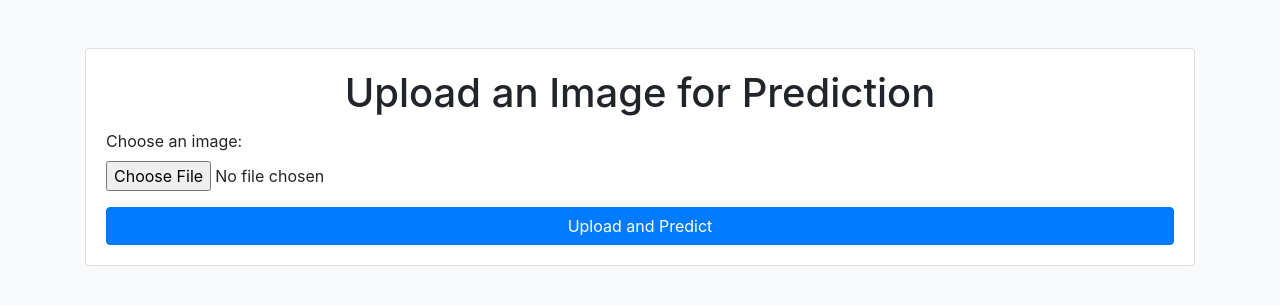
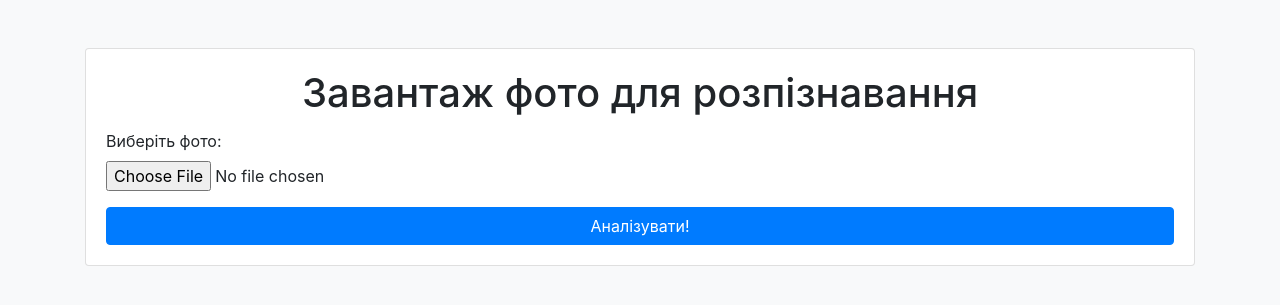
Before and after one commit to ivan-sheremeta/predictmod, a Flask app: page / in a window 1280 px wide. Shown: the top 305 px of the page. Run offline with Flask 3, Linux system fonts and the light colour scheme; some libraries are stand-ins or nearby versions.

Commit message:
Translations

```diff
--- a/templates/index.html
+++ b/templates/index.html
@@ -11,19 +11,19 @@
     <div class="container mt-5">
         <div class="card">
             <div class="card-body">
-                <h1 class="card-title text-center">Upload an Image for Prediction</h1>
+                <h1 class="card-title text-center">Завантаж фото для розпізнавання</h1>
                 <form action="/predict" method="post" enctype="multipart/form-data">
                     <div class="form-group">
-                        <label for="file">Choose an image:</label>
+                        <label for="file">Виберіть фото:</label>
                         <input type="file" class="form-control-file" id="file" name="file" accept="image/*" required>
                     </div>
-                    <button type="submit" class="btn btn-primary btn-block">Upload and Predict</button>
+                    <button type="submit" class="btn btn-primary btn-block">Аналізувати!</button>
                 </form>
 
                 {% if image_url %}
                 <div class="card mt-4">
                     <div class="card-body">
-                        <h4 class="card-title">Uploaded Image:</h4>
+                        <h4 class="card-title">Завантажене фото:</h4>
                         <img src="{{ image_url }}" alt="Uploaded Image" class="img-fluid">
                     </div>
                 </div>
@@ -31,7 +31,7 @@
 
                 {% if prediction %}
                 <div class="alert alert-info mt-4" role="alert">
-                    <h4 class="alert-heading">Prediction Result:</h4>
+                    <h4 class="alert-heading">Результат:</h4>
                     <p>{{ prediction }}</p>
                 </div>
                 {% endif %}
```
